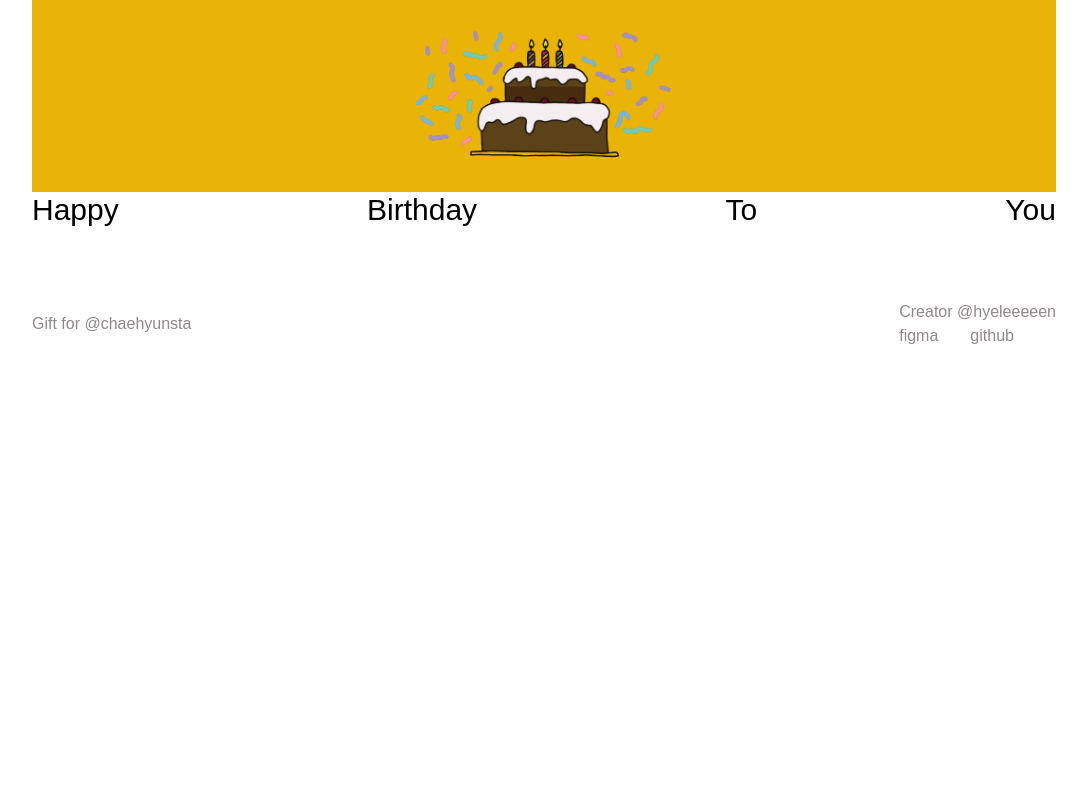
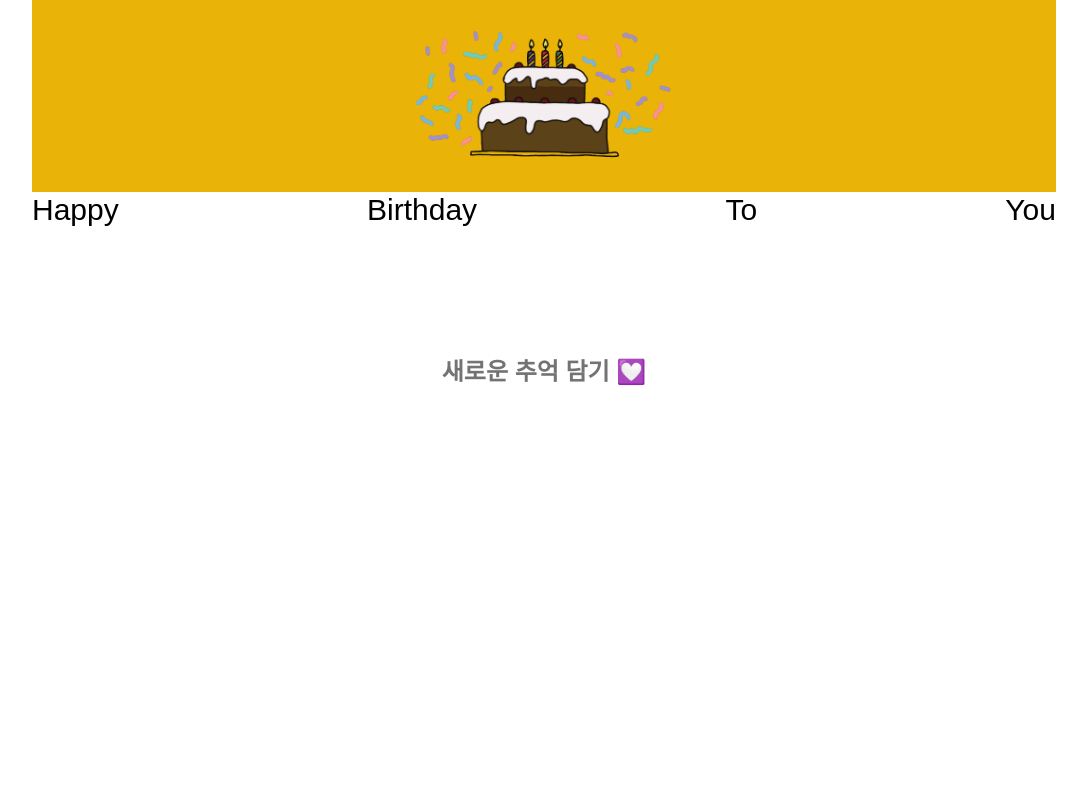
Before and after one commit to hyeleeeeen/birthday_project, a React (Create React App) app: page /you in a window 1280 px wide. Shown: the top 800 px of the page, without its empty margins (96-1183 px from the left). Built offline with nearby package versions, Linux system fonts and the light colour scheme; no server answers; a web font is replaced by a local one.

Commit message:
:sparkle: feat: 카메라 기능 추가

```diff
--- a/src/pages/Cam.js
+++ b/src/pages/Cam.js
@@ -1,5 +1,11 @@
+import Camera from '../components/Camera';
+
 const Cam = () => {
-  return;
+  return (
+    <>
+      <Camera />
+    </>
+  );
 };
 
 export default Cam;
```
